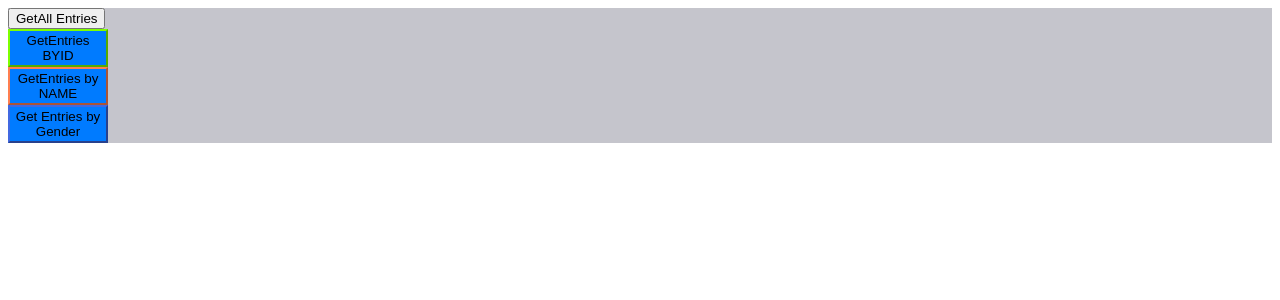
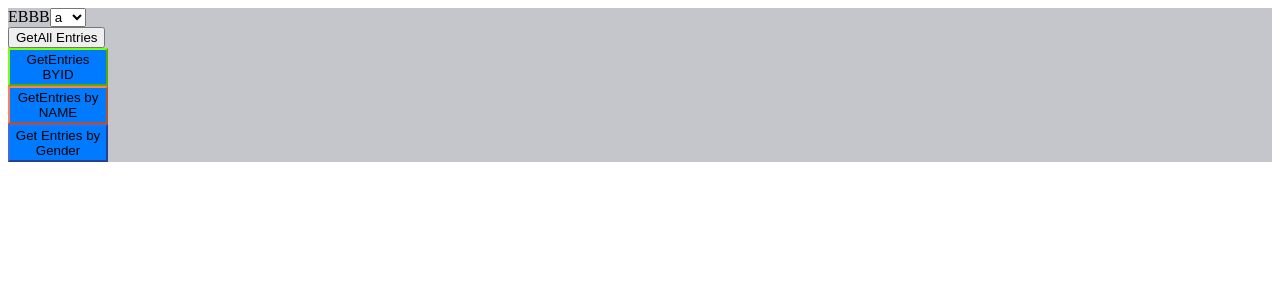
Before and after one commit to singhs22-ops/leafAPIProject, an Angular app: page / in a window 1280 px wide. Shown: the top 300 px of the page. Built offline with nearby package versions, Linux system fonts and the light colour scheme.

Commit message:
formoduleadded

```diff
--- a/src/app/app.module.ts
+++ b/src/app/app.module.ts
@@ -1,5 +1,6 @@
 import { HttpClient, HttpClientModule } from '@angular/common/http';
 import { NgModule } from '@angular/core';
+import { FormsModule } from '@angular/forms';
 import { BrowserModule } from '@angular/platform-browser';
 
 import { AppRoutingModule } from './app-routing.module';
@@ -13,6 +14,7 @@ import { MainPageComponent } from './main-page/main-page.component';
   ],
   imports: [
     BrowserModule,
+    FormsModule,
     AppRoutingModule,
     HttpClientModule
   ],
--- a/src/app/main-page/main-page.component.css
+++ b/src/app/main-page/main-page.component.css
@@ -2,6 +2,7 @@
 .MainPAge{
     background-color: cyan;
 }
+
 .btn-info{
     background-color: #007bff;
     border-color: royalblue;
--- a/src/app/main-page/main-page.component.html
+++ b/src/app/main-page/main-page.component.html
@@ -2,16 +2,25 @@
 
 
     <div class="row d-flex flex-row justify-content-between" style="background-color:rgb(197, 197, 204);">
-        <div>
+        <div class="col-6">
+
+            <div class="form-group">
+                <label> EBBB</label>
+                <select [(ngModel)]="defaultActionType" class="form-control custom-select bg-light" id="action" (input)="changeDefaultaction($event)">
+                    <option *ngFor="let a of actionTypes">
+                        {{a}}
+                    </option>-->
+                </select>
+            </div>
             <button type="button" class="btn pl-5 pr-5 pt-2 pb-2" (click)="onclick1()">GetAll Entries</button>
         </div>
-        <div>
+        <div class="col">
             <button type="button" class="btn btn-primary" (click)="onclick2()">GetEntries BYID</button>
         </div>
-        <div>
+        <div class="col">
             <button type="button" class="btn btn-default" (click)="onclick3()">GetEntries by NAME</button>
         </div>
-        <div>
+        <div class="col">
             <button type="button" class="btn btn-info" (click)="onclick4()">Get Entries by Gender</button>
         </div>
     </div>
--- a/src/app/main-page/main-page.component.ts
+++ b/src/app/main-page/main-page.component.ts
@@ -7,10 +7,22 @@ import { LeafController1Service } from '../services/leaf-controller1.service';
   styleUrls: ['./main-page.component.css']
 })
 export class MainPageComponent implements OnInit {
+  defaultActionType:any="a";
+  actionTypes: any=['a','b','cc'];
+  query: String =' ';
 
   constructor(private leaf1: LeafController1Service) { }
 
   ngOnInit(): void {
+
+
+  }
+
+  changeDefaultaction(event){
+    this.query = event.target.value;
+    console.log("HERE"+this.query);
+    this.defaultActionType= this.query;
+
   }
   onclick1() {
     //window.alert("clicked");
```
Also changed, not shown: src/assets/img/64aa73bfbce46ded79463021f549cc7a.png (added).
